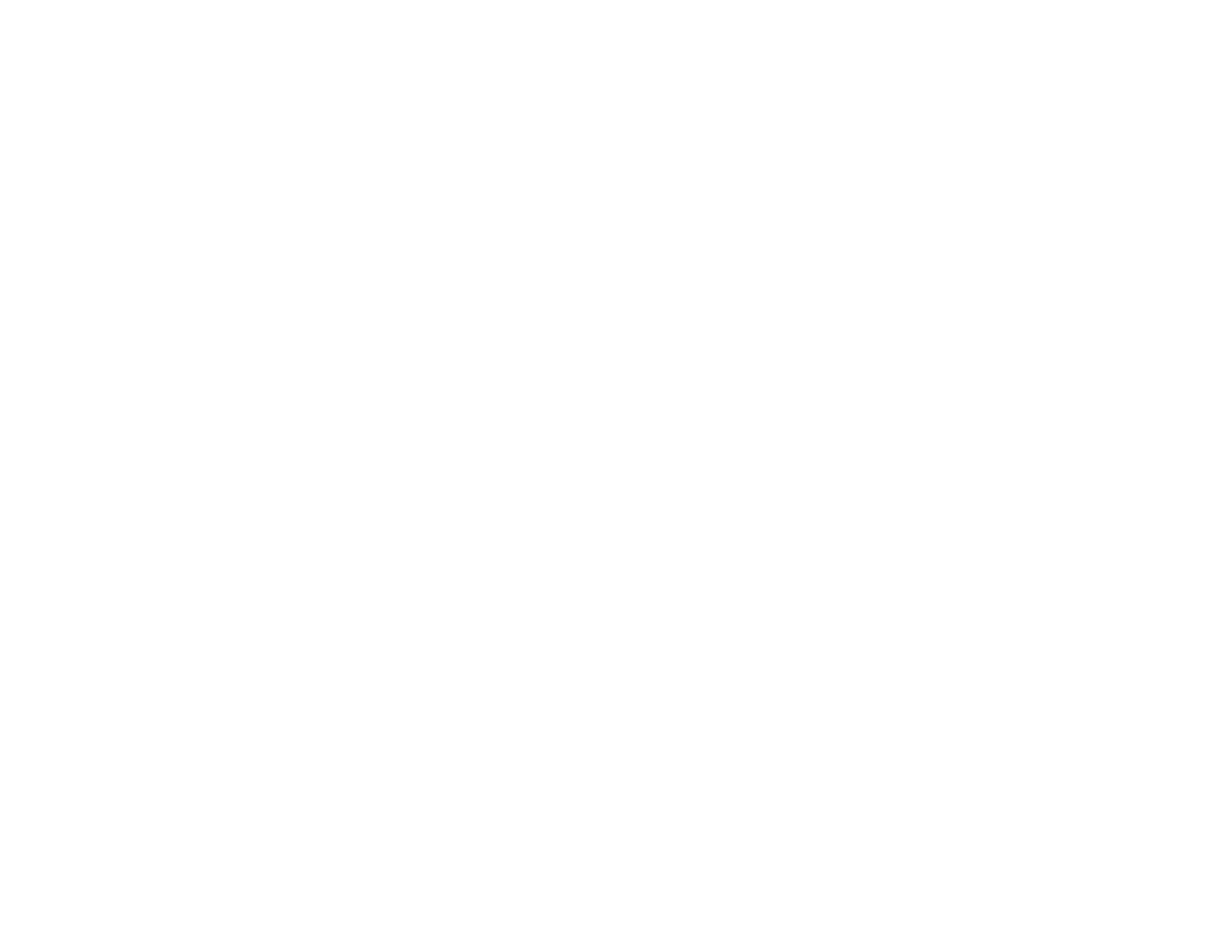
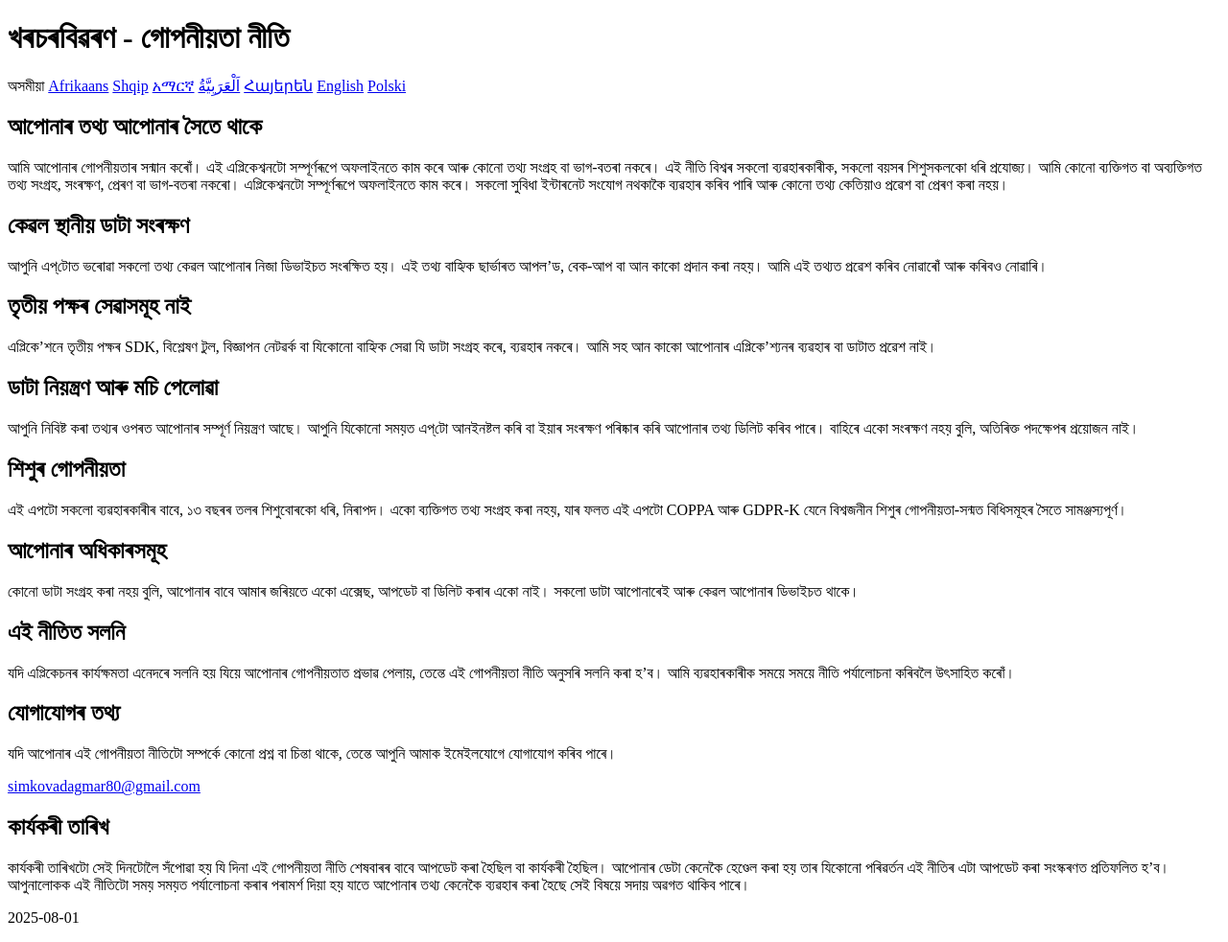
Before and after one commit to zolnaczpiotr8/expenses-log-privacy-policy, a plain HTML site: page assamese.html in a window 1280 px wide. Shown: the whole page at 96% size. Before the commit the page ends 800 px from the top, so only its background shows below. Drawn offline with Linux system fonts and the light colour scheme.

Commit message:
Assamese

```diff
--- a/assamese.html
+++ b/assamese.html
@@ -0,0 +1,93 @@
+<!DOCTYPE html>
+
+<html lang="en">
+<head>
+    <meta charset="utf-8">
+    <meta content="Piotr Żołnacz" name="author">
+    <meta content="খৰচৰবিৱৰণ - গোপনীয়তা নীতি" name="description">
+    <meta content="width=device-width, initial-scale=1" name="viewport">
+    <title>খৰচৰবিৱৰণ - গোপনীয়তা নীতি</title>
+</head>
+<body>
+<div class="row">
+    <header>
+        <h1>খৰচৰবিৱৰণ - গোপনীয়তা নীতি</h1>
+    </header>
+    <nav>
+        অসমীয়া
+        <a href="afrikaans.html">Afrikaans</a>
+        <a href="albanian.html">Shqip</a>
+        <a href="amharic.html">አማርኛ</a>
+        <a href="arabic.html">اَلْعَرَبِيَّةُ</a>
+        <a href="armenian.html">Հայերեն</a>
+        <a href="index.html">English</a>
+        <a href="polish.html">Polski</a>
+    </nav>
+    <section>
+        <h1>আপোনাৰ তথ্য আপোনাৰ সৈতে থাকে</h1>
+        <p>আমি আপোনাৰ গোপনীয়তাৰ সন্মান কৰোঁ। এই এপ্লিকেশ্বনটো
+            সম্পূৰ্ণৰূপে অফলাইনতে কাম কৰে আৰু কোনো তথ্য সংগ্ৰহ বা ভাগ-বতৰা নকৰে।
+            এই নীতি বিশ্বৰ সকলো ব্যৱহাৰকাৰীক, সকলো বয়সৰ শিশুসকলকো ধৰি প্ৰযোজ্য।
+            আমি কোনো ব্যক্তিগত বা অব্যক্তিগত তথ্য সংগ্ৰহ, সংৰক্ষণ, প্ৰেৰণ বা
+            ভাগ-বতৰা নকৰো। এপ্লিকেশ্বনটো সম্পূৰ্ণৰূপে অফলাইনতে কাম কৰে। সকলো
+            সুবিধা ইন্টাৰনেট সংযোগ নথকাকৈ ব্যৱহাৰ কৰিব পাৰি আৰু কোনো তথ্য কেতিয়াও
+            প্ৰৱেশ বা প্ৰেৰণ কৰা নহয়।</p>
+    </section>
+    <section>
+        <h1>কেৱল স্থানীয় ডাটা সংৰক্ষণ</h1>
+        <p>আপুনি এপ্‌টোত ভৰোৱা সকলো তথ্য কেৱল আপোনাৰ নিজা
+            ডিভাইচত সংৰক্ষিত হয়। এই তথ্য বাহ্যিক ছাৰ্ভাৰত আপল’ড, বেক-আপ বা আন কাকো
+            প্ৰদান কৰা নহয়। আমি এই তথ্যত প্ৰৱেশ কৰিব নোৱাৰোঁ আৰু কৰিবও নোৱাৰি।</p>
+    </section>
+    <section>
+        <h1>তৃতীয় পক্ষৰ সেৱাসমূহ নাই</h1>
+        <p>এপ্লিকে’শনে তৃতীয় পক্ষৰ SDK, বিশ্লেষণ টুল, বিজ্ঞাপন
+            নেটৱৰ্ক বা যিকোনো বাহ্যিক সেৱা যি ডাটা সংগ্ৰহ কৰে, ব্যৱহাৰ নকৰে। আমি
+            সহ আন কাকো আপোনাৰ এপ্লিকে’শ্যনৰ ব্যৱহাৰ বা ডাটাত প্ৰৱেশ নাই।</p>
+    </section>
+    <section>
+        <h1>ডাটা নিয়ন্ত্ৰণ আৰু মচি পেলোৱা</h1>
+        <p>আপুনি নিবিষ্ট কৰা তথ্যৰ ওপৰত আপোনাৰ সম্পূৰ্ণ
+            নিয়ন্ত্ৰণ আছে। আপুনি যিকোনো সময়ত এপ্‌টো আনইনষ্টল কৰি বা ইয়াৰ সংৰক্ষণ
+            পৰিষ্কাৰ কৰি আপোনাৰ তথ্য ডিলিট কৰিব পাৰে। বাহিৰে একো সংৰক্ষণ নহয় বুলি,
+            অতিৰিক্ত পদক্ষেপৰ প্ৰয়োজন নাই।</p>
+    </section>
+    <section>
+        <h1>শিশুৰ গোপনীয়তা</h1>
+        <p>এই এপটো সকলো ব্যৱহাৰকাৰীৰ বাবে, ১৩ বছৰৰ তলৰ
+            শিশুবোৰকো ধৰি, নিৰাপদ। একো ব্যক্তিগত তথ্য সংগ্ৰহ কৰা নহয়, যাৰ ফলত এই
+            এপটো COPPA আৰু GDPR-K যেনে বিশ্বজনীন শিশুৰ গোপনীয়তা-সন্মত বিধিসমূহৰ
+            সৈতে সামঞ্জস্যপূর্ণ।</p>
+    </section>
+    <section>
+        <h1>আপোনাৰ অধিকাৰসমূহ</h1>
+        <p>কোনো ডাটা সংগ্ৰহ কৰা নহয় বুলি, আপোনাৰ বাবে আমাৰ
+            জৰিয়তে একো এক্সেছ, আপডেট বা ডিলিট কৰাৰ একো নাই। সকলো ডাটা আপোনাৰেই
+            আৰু কেৱল আপোনাৰ ডিভাইচত থাকে।</p>
+    </section>
+    <section>
+        <h1>এই নীতিত সলনি</h1>
+        <p>যদি এপ্লিকেচনৰ কাৰ্যক্ষমতা এনেদৰে সলনি হয় যিয়ে
+            আপোনাৰ গোপনীয়তাত প্ৰভাৱ পেলায়, তেন্তে এই গোপনীয়তা নীতি অনুসৰি সলনি
+            কৰা হ’ব। আমি ব্যৱহাৰকাৰীক সময়ে সময়ে নীতি পৰ্যালোচনা কৰিবলৈ উৎসাহিত
+            কৰোঁ।</p>
+    </section>
+    <section>
+        <h1>যোগাযোগৰ তথ্য</h1>
+        <p>যদি আপোনাৰ এই গোপনীয়তা নীতিটো সম্পৰ্কে কোনো প্ৰশ্ন
+            বা চিন্তা থাকে, তেন্তে আপুনি আমাক ইমেইলযোগে যোগাযোগ কৰিব পাৰে।</p>
+        <p><a href="mailto:simkovadagmar80@gmail.com">simkovadagmar80@gmail.com</a></p>
+    </section>
+    <section>
+        <h1>কাৰ্যকৰী তাৰিখ</h1>
+        <p>কার্যকৰী তাৰিখটো সেই দিনটোলৈ সঁপোৱা হয় যি দিনা এই
+            গোপনীয়তা নীতি শেষবাৰৰ বাবে আপডেট কৰা হৈছিল বা কাৰ্যকৰী হৈছিল। আপোনাৰ
+            ডেটা কেনেকৈ হেণ্ডেল কৰা হয় তাৰ যিকোনো পৰিৱর্তন এই নীতিৰ এটা আপডেট কৰা
+            সংস্কৰণত প্ৰতিফলিত হ’ব। আপুনালোকক এই নীতিটো সময় সময়ত পৰ্যালোচনা কৰাৰ
+            পৰামৰ্শ দিয়া হয় যাতে আপোনাৰ তথ্য কেনেকৈ ব্যৱহাৰ কৰা হৈছে সেই বিষয়ে
+            সদায় অৱগত থাকিব পাৰে।</p>
+        <p>2025-08-01</p>
+    </section>
+</div>
+</body>
+</html>
```
Also changed, not shown: afrikaans.html (+3 -2 lines), albanian.html (+2 -1 lines), amharic.html (+2 -1 lines), arabic.html (+2 -3 lines), armenian.html (+2 -3 lines), empty.html (+3 -2 lines), index.html (+3 -2 lines), polish.html (+3 -2 lines).
